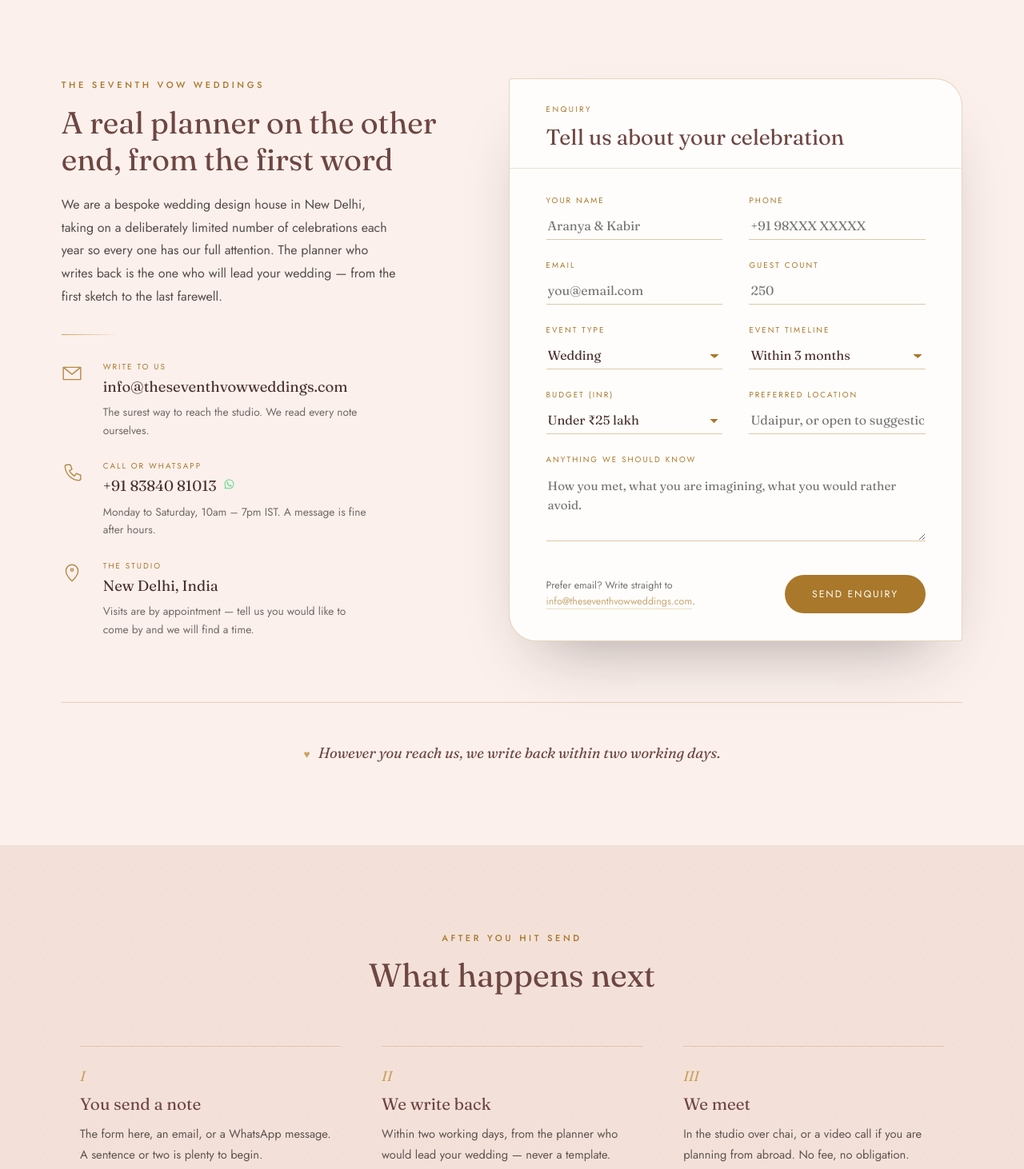
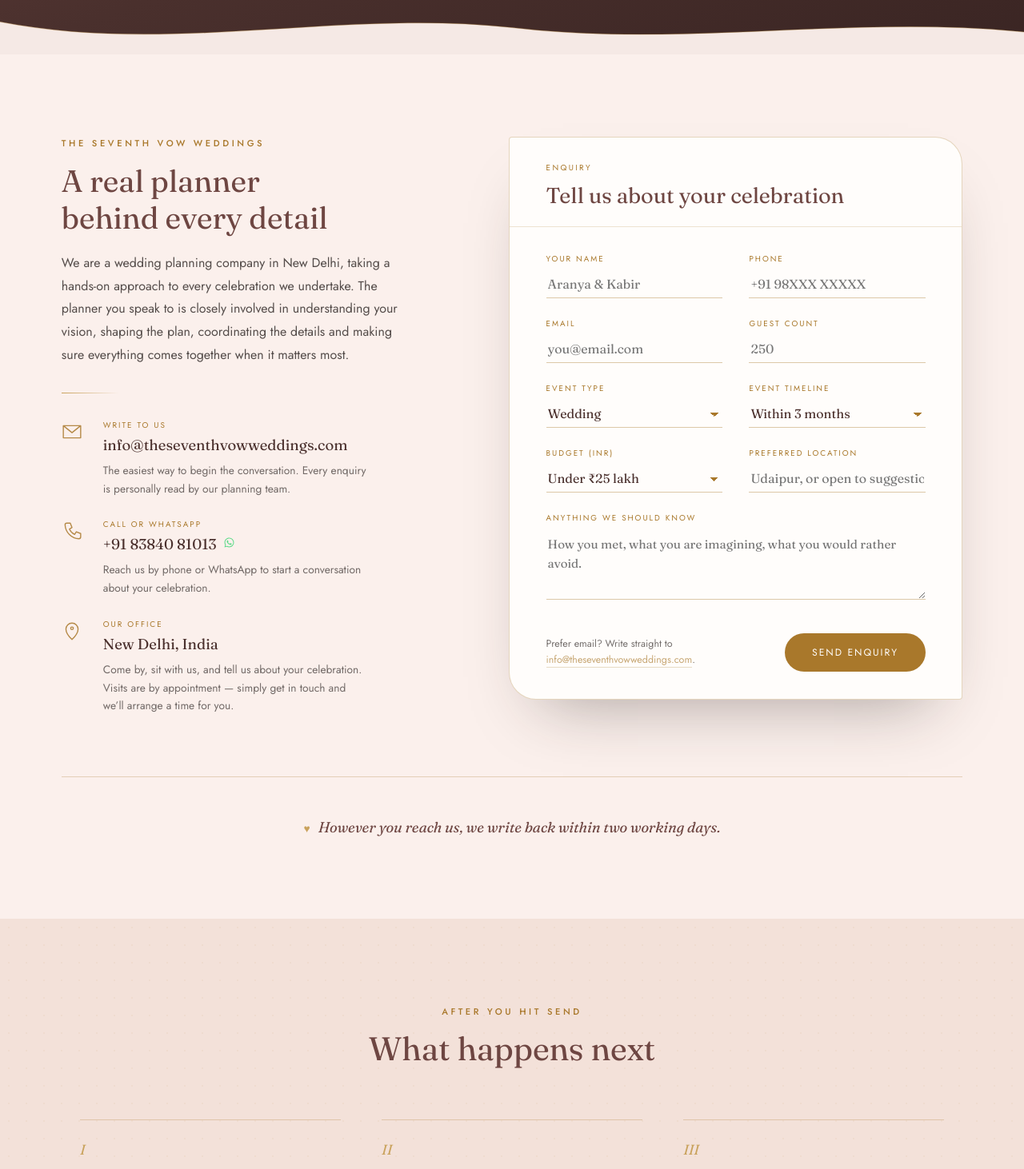
Before and after one commit to manavjuneja-star/Seventh_Vow_FS, a Next.js app: page /contact in a window 1280 px wide. Shown: the part 580-2042 px from the top of the page at 80% size. Built offline with nearby package versions, Linux system fonts and the light colour scheme.

Commit message:
contact page

```diff
--- a/src/components/contact-page/ContactDetails/ContactDetails.tsx
+++ b/src/components/contact-page/ContactDetails/ContactDetails.tsx
@@ -40,22 +40,22 @@ const METHODS: Method[] = [
   {
     label: "Write to us",
     value: "info@theseventhvowweddings.com",
-    meta: "The surest way to reach the studio. We read every note ourselves.",
+    meta: "The easiest way to begin the conversation. Every enquiry is personally read by our planning team.",
     href: "mailto:info@theseventhvowweddings.com",
     icon: ENVELOPE,
   },
   {
     label: "Call or WhatsApp",
     value: "+91 83840 81013",
-    meta: "Monday to Saturday, 10am – 7pm IST. A message is fine after hours.",
+    meta: "Reach us by phone or WhatsApp to start a conversation about your celebration.",
     href: "https://wa.me/918384081013",
     icon: PHONE,
     whatsapp: true,
   },
   {
-    label: "The studio",
+    label: "Our Office",
     value: "New Delhi, India",
-    meta: "Visits are by appointment — tell us you would like to come by and we will find a time.",
+    meta: "Come by, sit with us, and tell us about your celebration. Visits are by appointment — simply get in touch and we’ll arrange a time for you.",
     icon: PIN,
   },
 ];
@@ -108,14 +108,17 @@ export function ContactDetails(): React.ReactElement {
   return (
     <div data-reveal="0" className={styles.wrap}>
       <span className={styles.eyebrow}>The Seventh Vow Weddings</span>
+
       <h2 className={styles.heading}>
-        A real planner on the other end, from the first word
+        A real planner behind every detail
       </h2>
+
       <p className={styles.intro}>
-        We are a bespoke wedding design house in New Delhi, taking on a
-        deliberately limited number of celebrations each year so every one has
-        our full attention. The planner who writes back is the one who will lead
-        your wedding — from the first sketch to the last farewell.
+        We are a wedding planning company in New Delhi, taking a hands-on
+        approach to every celebration we undertake. The planner you speak to
+        is closely involved in understanding your vision, shaping the plan,
+        coordinating the details and making sure everything comes together
+        when it matters most.
       </p>
 
       <span className={styles.rule} />
--- a/src/components/contact-page/ContactHero/ContactHero.tsx
+++ b/src/components/contact-page/ContactHero/ContactHero.tsx
@@ -14,7 +14,10 @@ function Sprig(): React.ReactElement {
         strokeLinecap="round"
       />
       <path d="M15 8 C15 4 17 1 21 0 C20 4 18 7 15 8 Z" fill="currentColor" />
-      <path d="M23 7 C23 11 25 14 29 15 C28 11 26 8 23 7 Z" fill="currentColor" />
+      <path
+        d="M23 7 C23 11 25 14 29 15 C28 11 26 8 23 7 Z"
+        fill="currentColor"
+      />
       <path d="M32 5 C32 2 34 -1 38 -2 C37 2 35 4 32 5 Z" fill="currentColor" />
     </svg>
   );
@@ -26,11 +29,7 @@ export function ContactHero(): React.ReactElement {
     <section className={styles.hero}>
       <div className={styles.bg} aria-hidden="true">
         {/* eslint-disable-next-line @next/next/no-img-element */}
-        <img
-          src="/images/meeting_image.png"
-          alt=""
-          className={styles.bgImg}
-        />
+        <img src="/images/meeting_image.png" alt="" className={styles.bgImg} />
       </div>
 
       <svg
@@ -52,12 +51,13 @@ export function ContactHero(): React.ReactElement {
 
       <div className={styles.inner}>
         <span className={styles.kicker}>Come and say hello</span>
+
         <h1 className={styles.title}>
-          We would <em>love</em> to hear from you
+          We would <em>love</em> to hear what you’re planning
         </h1>
+
         <p className={styles.sub}>
-          Tell us as much or as little as you like — the planner who would run
-          your day writes back within two working days.
+          Tell us as much or as little as you like, from the celebration you’re imagining to the details you already know, or simply where you’d like to begin. We’ll take the time to understand what matters to you and what you envision for your celebration.
         </p>
 
         <div className={styles.flourish} aria-hidden="true">
@@ -67,8 +67,14 @@ export function ContactHero(): React.ReactElement {
         </div>
 
         <p className={styles.quick}>
+          The planner who would run your day writes back personally within two
+          working days.
+          <br />
           Rather write straight away?{" "}
-          <a href="mailto:info@theseventhvowweddings.com" className={styles.quickLink}>
+          <a
+            href="mailto:info@theseventhvowweddings.com"
+            className={styles.quickLink}
+          >
             info@theseventhvowweddings.com
           </a>
         </p>
--- a/src/components/contact-page/NextSteps/NextSteps.tsx
+++ b/src/components/contact-page/NextSteps/NextSteps.tsx
@@ -3,18 +3,18 @@ import styles from "./NextSteps.module.css";
 const STEPS = [
   {
     n: "I",
-    title: "You send a note",
-    body: "The form here, an email, or a WhatsApp message. A sentence or two is plenty to begin.",
+    title: "Tell us your plans",
+    body: "Share whatever you have in mind — a date, a destination, a guest list, or simply the kind of celebration you’re dreaming about. You don’t need to have it all figured out.",
   },
   {
     n: "II",
-    title: "We write back",
-    body: "Within two working days, from the planner who would lead your wedding — never a template.",
+    title: "Let’s talk",
+    body: "A planner from our team will personally reach out within two working days. We’ll listen, understand your plans and answer any questions you may have.",
   },
   {
     n: "III",
-    title: "We meet",
-    body: "In the studio over chai, or a video call if you are planning from abroad. No fee, no obligation.",
+    title: "Let’s meet",
+    body: "Once we know a little more about your celebration, we’ll set up a conversation — over chai at our office or on a video call, wherever you are. No pressure, no obligation. Just a chance to get to know each other.",
   },
 ];
 
```
